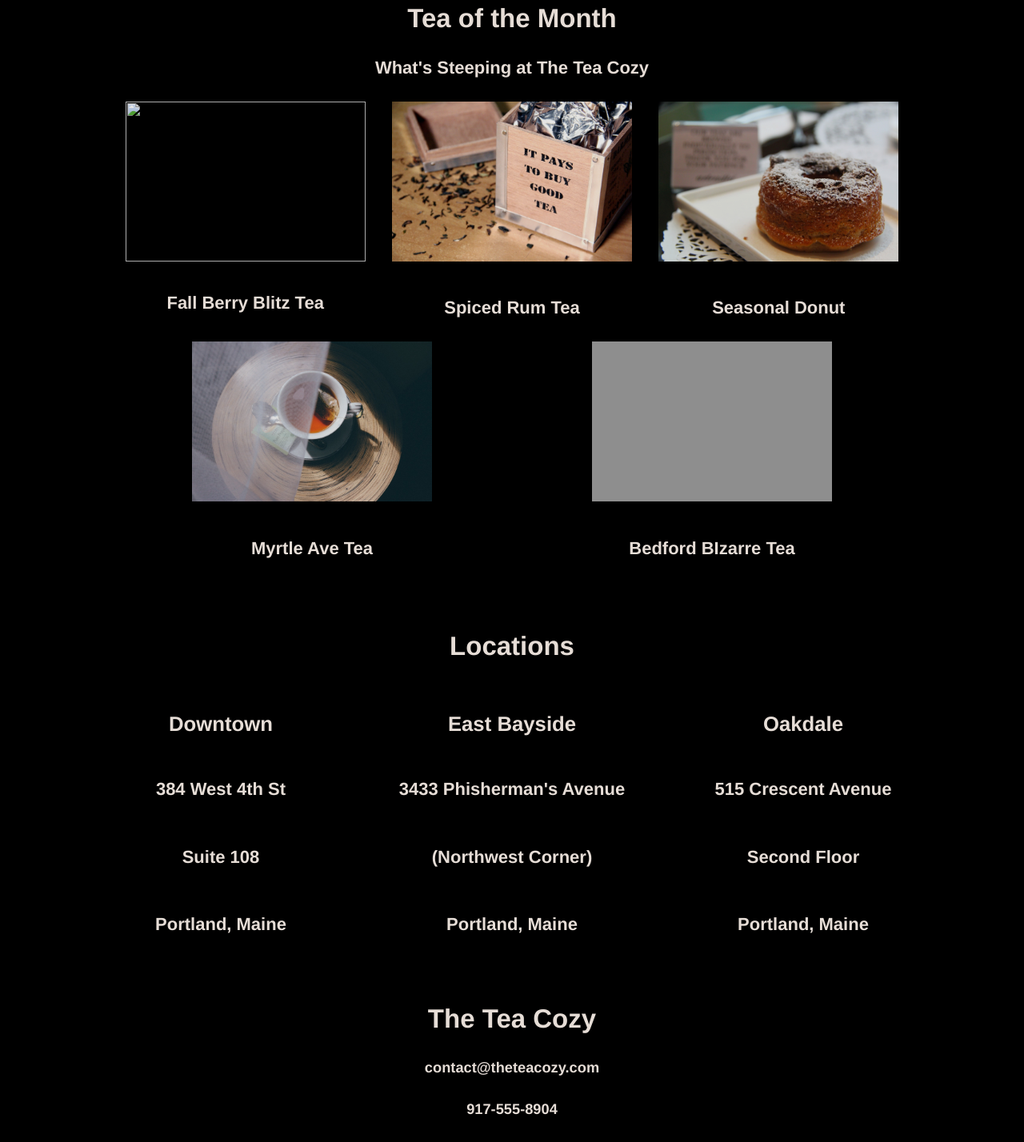
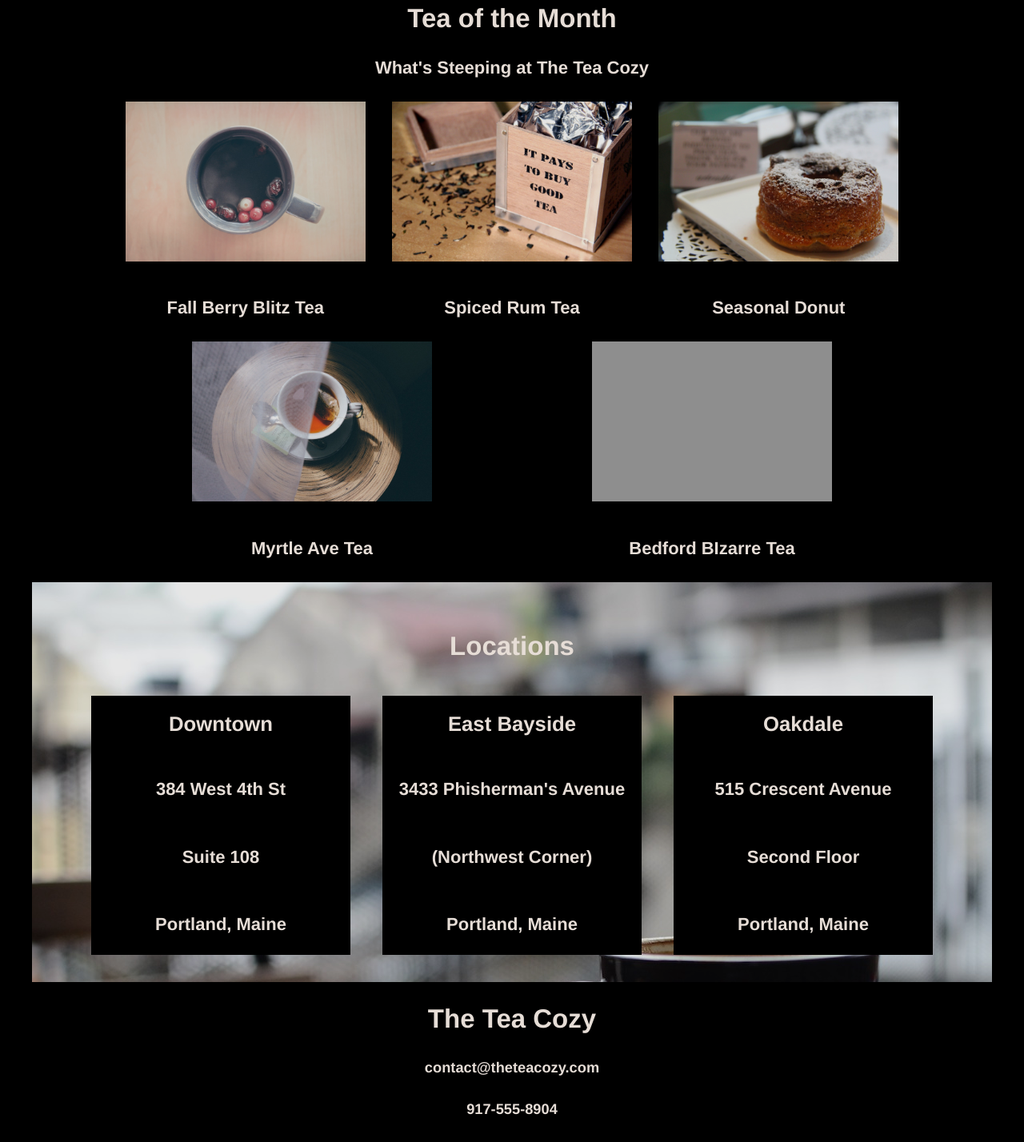
Before and after one commit to yudhanurrizky/teacozy-project, a plain HTML site: page index.html in a window 1280 px wide. Shown: the part 800-2228 px from the top of the page at 80% size. Drawn offline with Linux system fonts and the light colour scheme; the site is published under a folder, as on GitHub Pages, so addresses that start at the root find nothing.

Commit message:
solved loading issue

```diff
--- a/index.html
+++ b/index.html
@@ -31,7 +31,7 @@
                 </div>
                 <div class="tea-container">
                     <div class="tea">
-                        <img src="/images/berryblitz.jpg">
+                        <img src="images/berryblitz.jpg">
                         <h4>Fall Berry Blitz Tea</h4>
                     </div>
                     <div class="tea">
--- a/style.css
+++ b/style.css
@@ -70,7 +70,7 @@ li {
 /* Location */
 .location-section {
     display: flex;
-    background-image: url(/images/locations.jpg);
+    background-image: url(images/locations.jpg);
     height: 500px;
     width: 1200px;
     justify-content: center;
```
